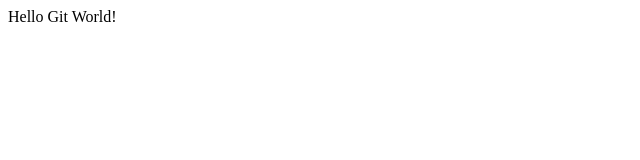
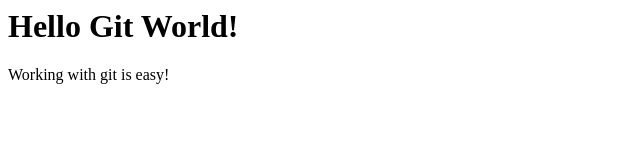
Before and after one commit to shaurya58/learning-git, a plain HTML site: page index.html in a window 1280 px wide. Shown: the whole page, without its empty margins (0-640 px from the left). Drawn offline with Linux system fonts and the light colour scheme.

Commit message:
Added h1 and p

```diff
--- a/index.html
+++ b/index.html
@@ -1,3 +1,6 @@
 <html>
-    Hello Git World!
+    <body>
+        <h1>Hello Git World!</h1>
+        <p>Working with git is easy!</p>
+    </body>
 </html>
```
